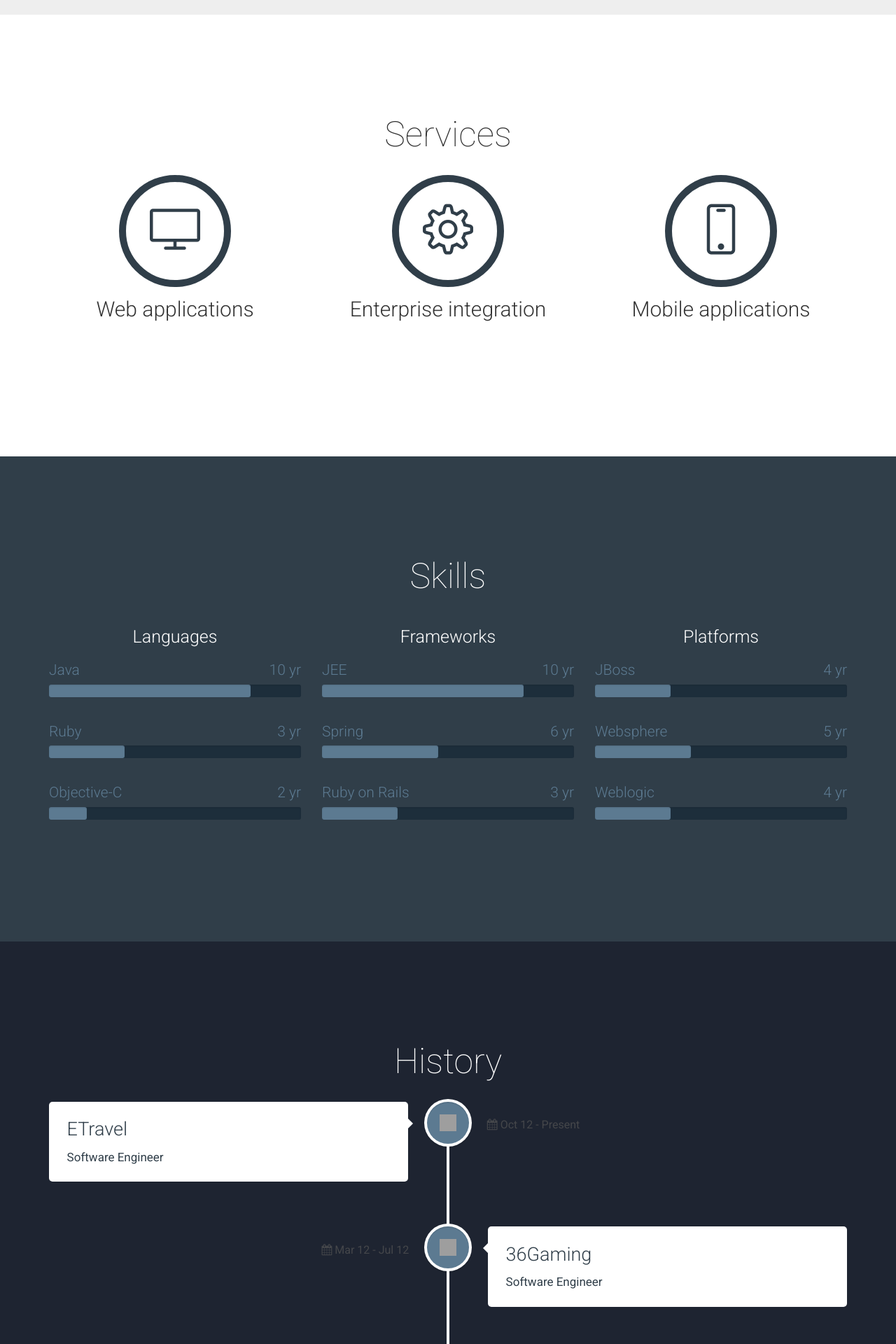
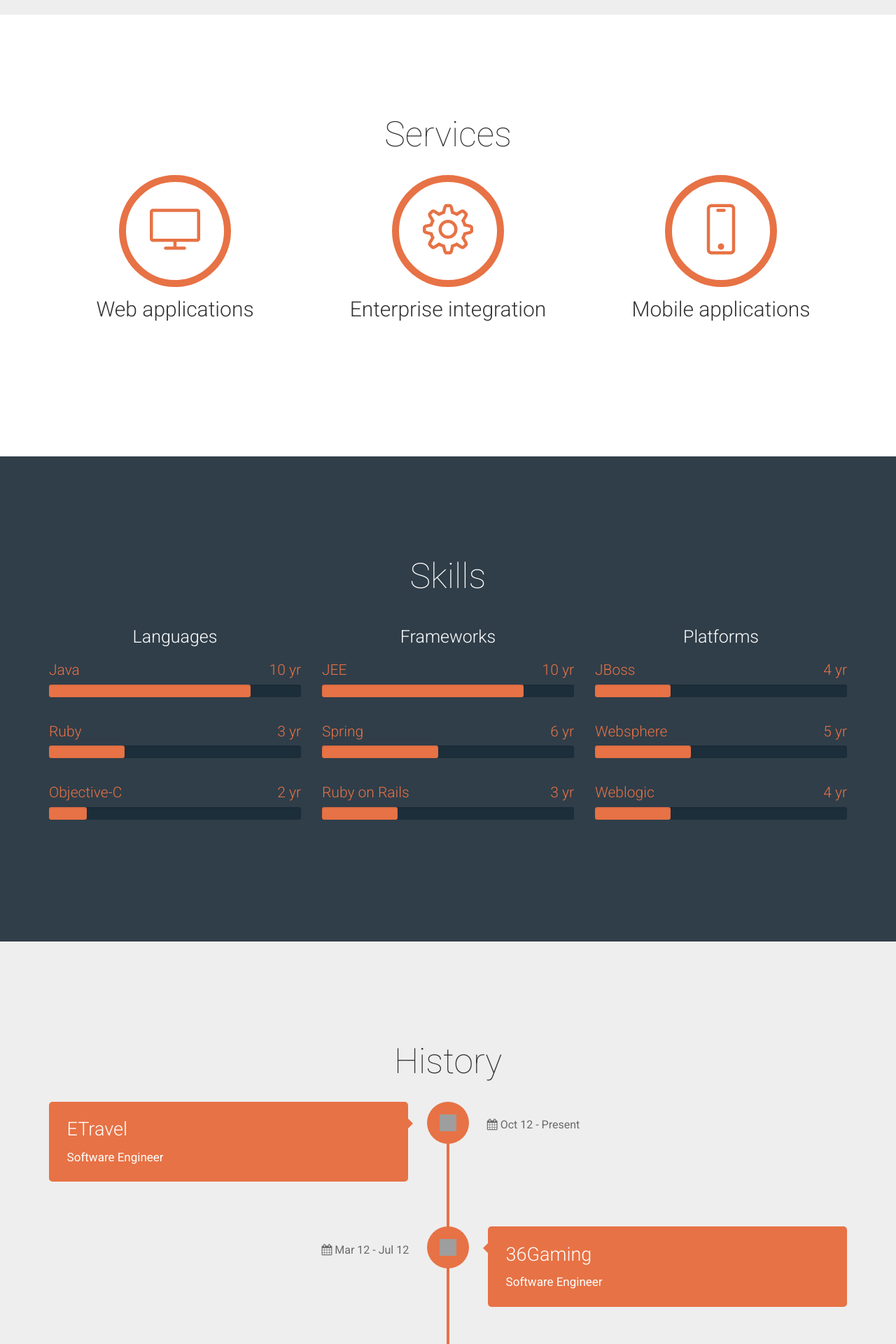
Before and after one commit to laskaridis/laskaridis.github.io, a Jekyll site: the page built from index.html, in a window 1280 px wide. Shown: the part 1500-3420 px from the top of the page at 70% size. Built offline with Jekyll 4.4.1, drawn with Linux system fonts in a browser that asks for light colours; nearby versions of some CDN libraries; some web fonts are replaced; comment, search, counter and statistics services are not loaded; grey boxes are pictures that could not be loaded.

Commit message:
Update colors

```diff
--- a/_sass/_contact.scss
+++ b/_sass/_contact.scss
@@ -39,7 +39,7 @@ section#contact {
 section#social {
   padding-top: 60px;
   padding-bottom: 60px;
-  background-color: $blue;
+  background-color: #D5573B;
 
   .section-title {
     color: #fff;
--- a/_sass/_history.scss
+++ b/_sass/_history.scss
@@ -1,8 +1,4 @@
 
 section#history {
-  background-color: #1E2431;
-
-  .section-title {
-    color: #fff;
-  }
+  background-color: #eee;
 }
--- a/_sass/_services.scss
+++ b/_sass/_services.scss
@@ -10,7 +10,7 @@ section#services {
   }
 
   .service-icon {
-    border: 10px solid $dark-blue;
+    border: 10px solid $orange;
     border-radius: 50%;
     width: 160px;
     height: 160px;
@@ -21,7 +21,7 @@ section#services {
     margin: 0 auto;
 
     .icon-large {
-      color: $dark-blue;
+      color: $orange;
     }
   }
 }
--- a/_sass/_skills.scss
+++ b/_sass/_skills.scss
@@ -14,7 +14,7 @@ section#skills {
   }
 }
 
-$skillbar-color: $blue;
+$skillbar-color: $orange;
 $skillbar-background-color: #1D2E3B;
 $skillbar-height: 18px;
 
--- a/_sass/timeline.scss
+++ b/_sass/timeline.scss
@@ -8,8 +8,7 @@
     left: 18px;
     height: 100%;
     width: 4px;
-    // background: #e0e0e0;
-    background: #fff;
+    background: $orange;
   }
 }
 
@@ -56,14 +55,14 @@
 }
 
 .cd-timeline-img {
-  background-color: $blue;
+  background-color: $orange;
   position: absolute;
   top: 0;
   left: 0;
   width: 40px;
   height: 40px;
   border-radius: 50%;
-  box-shadow: 0 0 0 4px white, inset 0 2px 0 rgba(0, 0, 0, 0.08), 0 3px 0 4px rgba(0, 0, 0, 0.05);
+  // box-shadow: 0 0 0 4px white, inset 0 2px 0 rgba(0, 0, 0, 0.08), 0 3px 0 4px rgba(0, 0, 0, 0.05);
 
   img {
     display: block;
@@ -74,12 +73,6 @@
     top: 50%;
     margin-left: -12px;
     margin-top: -12px;
-  }
-  .cd-movie {
-    background: #c03b44;
-  }
-  .cd-location {
-    background: #f0ca45;
   }
 }
 
@@ -104,26 +97,25 @@
 .cd-timeline-content {
   position: relative;
   margin-left: 60px;
-  background: white;
+  background: $orange;
   padding: 1em;
-  color: $gray;
   border-radius: 5px;
 
   h2 {
     font-size: 27px;
     font-weight: 300;
-    color: $dark-blue;
+    color: #fff;
     margin-top: 0;
 
     a {
-      color: $dark-blue;
+      color: #fff;
     }
   }
 
   h3 {
     font-size: 17px;
     font-weight: 400;
-    color: $dark-blue;
+    color: #fff;
     margin: 0;
     text-transfrom: uppercase;
   }
@@ -146,7 +138,7 @@
     height: 0;
     width: 0;
     border: 7px solid transparent;
-    border-right: 7px solid white;
+    border-right: 7px solid $orange;
   }
 
   .cd-date {
@@ -167,7 +159,7 @@
     top: 24px;
     left: 100%;
     border-color: transparent;
-    border-left-color: white;
+    border-left-color: $orange;
   }
   .cd-timeline-content .cd-read-more {
     float: left;
@@ -186,7 +178,7 @@
     left: auto;
     right: 100%;
     border-color: transparent;
-    border-right-color: white;
+    border-right-color: $orange;
   }
   .cd-timeline-block:nth-child(even) .cd-timeline-content .cd-read-more {
     float: right;
--- a/css/main.scss
+++ b/css/main.scss
@@ -3,21 +3,20 @@
 
 // Site colors
 $blue: #5C7A91;
-$red: #F53440;
 $purple: #523894;
-$purple-dark: #49318B;
 $light-blue: #337ab7;
 $dark-blue: #303e49;
+$orange: #E77245;
 
 $font-family-sans-serif: "Roboto", "Helvetica Neue", Helvetica, Arial, sans-serif;
 
-$navbar-inverse-bg: #303e49;
+$navbar-inverse-bg: $dark-blue;
 $navbar-inverse-border: none;
 $navbar-inverse-link-color: #fff;
 $navbar-inverse-link-hover-color: #5bc0de;
 $navbar-inverse-brand-color: #fff;
 $navbar-inverse-toggle-border-color: none;
-$navbar-inverse-toggle-hover-bg: #303e49;
+$navbar-inverse-toggle-hover-bg: $dark-blue;
 
 $border-radius-base: 0px;
 $border-radius-large: 0px;
```
